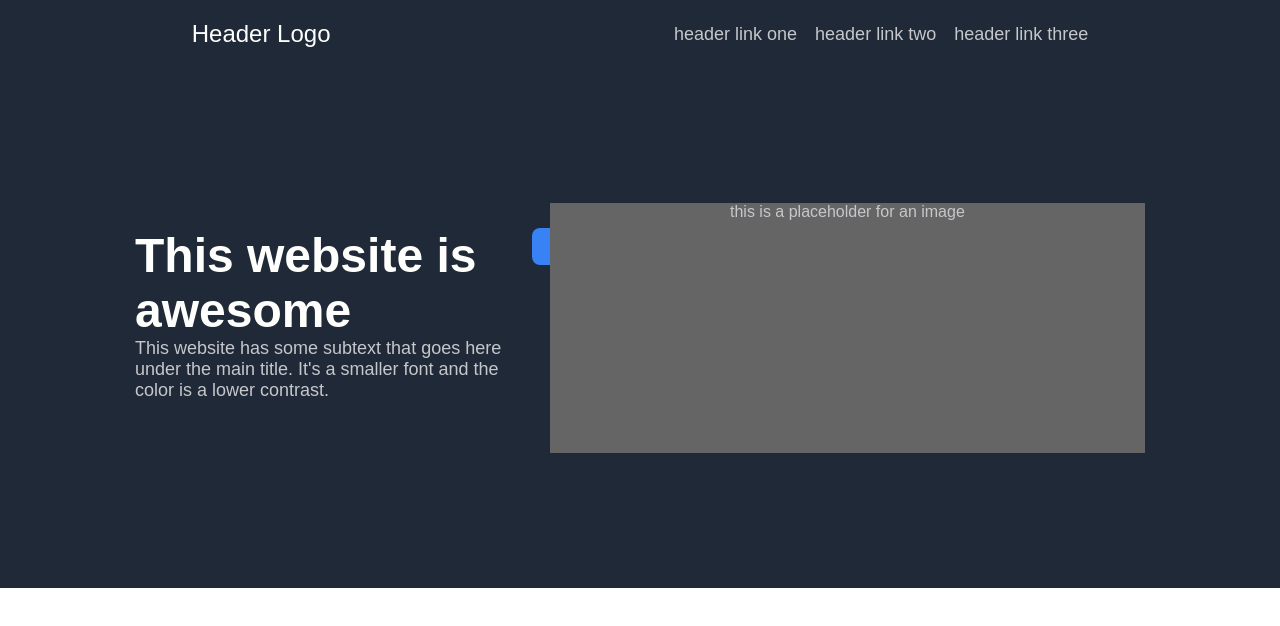
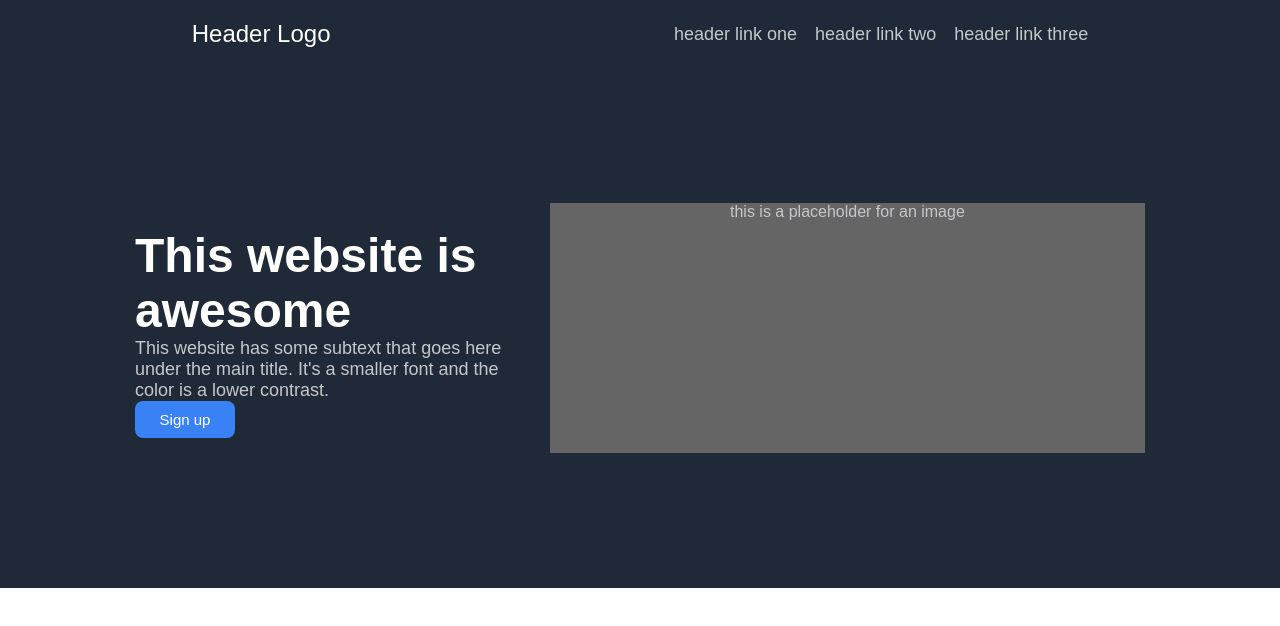
Before and after one commit to BDraper25/Landing-Page, a plain HTML site: page index.html in a window 1280 px wide. Drawn offline with Linux system fonts and the light colour scheme.

Commit message:
remove wrap from h-text

```diff
--- a/style.css
+++ b/style.css
@@ -43,7 +43,7 @@ a {
 
 .h-text {
     display: flex;
-    flex-flow: column wrap;
+    flex-direction: column;
     width: 400px;
     height: 200px;
 }
```
